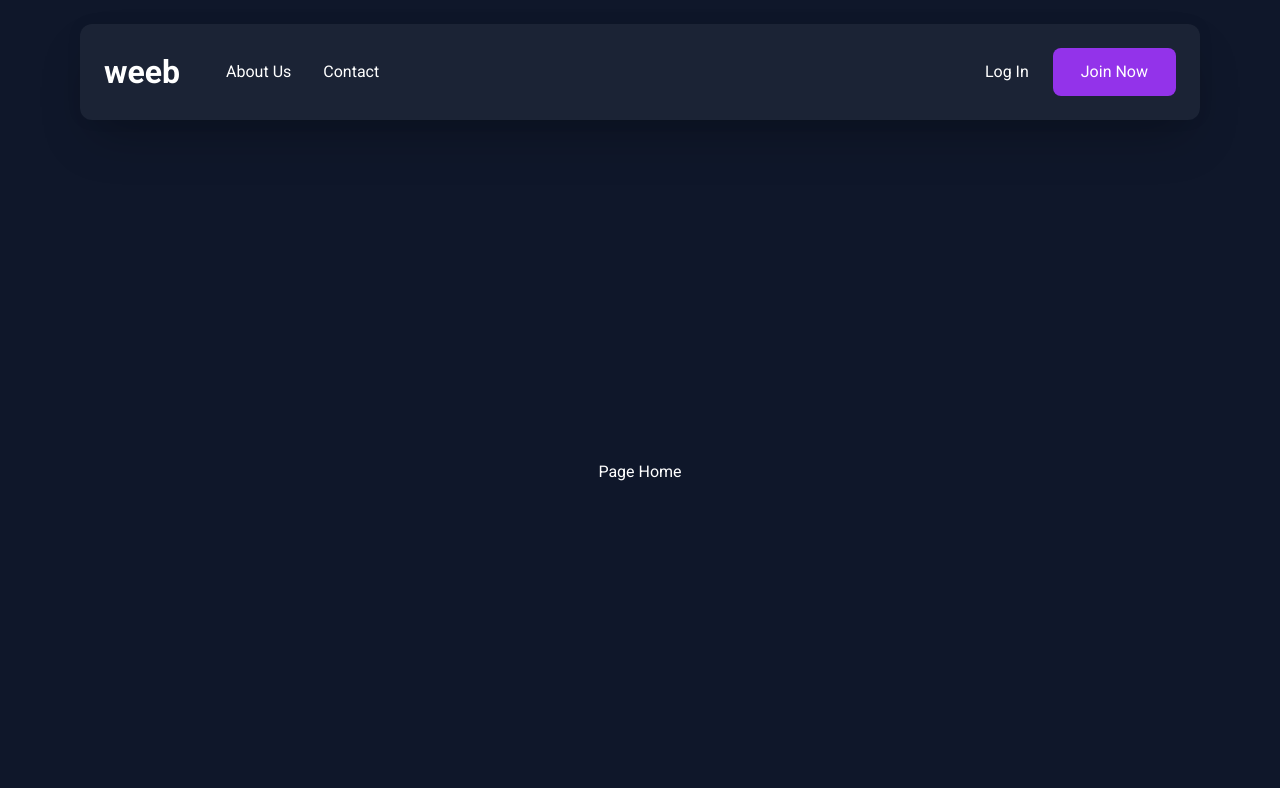
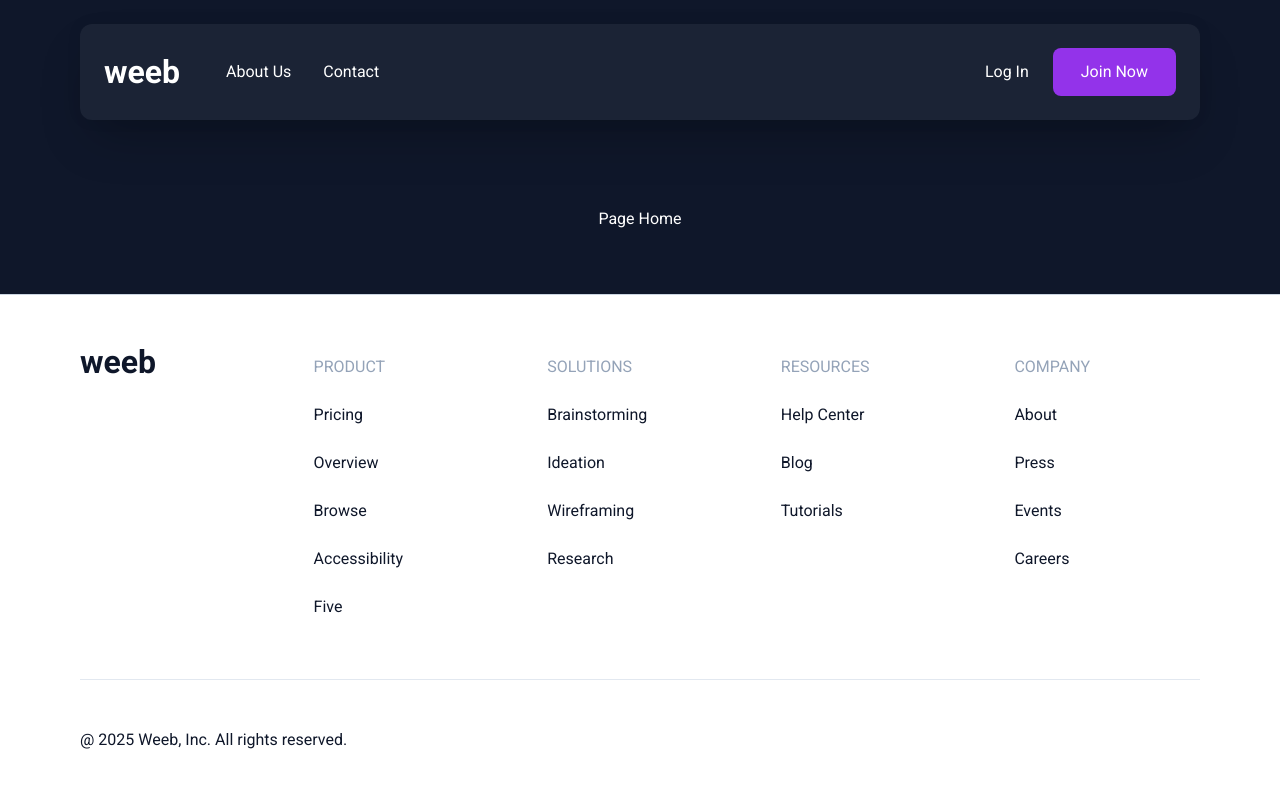
Before and after one commit to gaellerem/weeb_gaelle_reminiac, a React (Vite) app: page / in a window 1280 px wide. Shown: the top 788 px of the page. Built offline with nearby package versions, Linux system fonts and the light colour scheme; some icons are missing.

Commit message:
feat(home): add complete footer with columns, brand and social icons (#1)

```diff
--- a/package.json
+++ b/package.json
@@ -10,6 +10,7 @@
     "preview": "vite preview"
   },
   "dependencies": {
+    "jam-icons": "^2.0.0",
     "react": "^19.2.0",
     "react-dom": "^19.2.0",
     "react-router-dom": "^7.12.0"
--- a/src/components/Navbar.tsx
+++ b/src/components/Navbar.tsx
@@ -5,14 +5,14 @@ export default function Navbar() {
     <nav className="py-24 px-80">
         <div className="flex justify-between items-center p-24 shadow-nav rounded-xl bg-white-5">
             <div className="flex items-center gap-38">
-                <span className="text-3xl font-bold">weeb</span>
+                <Link to="/" className="brand">weeb</Link>
                 <div className="flex items-center gap-16">
-                    <Link to="/" className="navlink">About Us</Link>
-                    <Link to="/" className="navlink">Contact</Link>
+                    <Link to="/" className="navlink hover_secondary">About Us</Link>
+                    <Link to="/" className="navlink hover_secondary">Contact</Link>
                 </div>
             </div>
             <div className="flex items-center gap-16">
-                <Link to="/" className="navlink">Log In</Link>
+                <Link to="/" className="navlink hover_secondary">Log In</Link>
                 <Link to="/" className="secondary_button py-12 px-28">Join Now</Link>
             </div>
         </div>
--- /dev/null
+++ b/src/components/footer/Footer.tsx
@@ -0,0 +1,28 @@
+import { Link } from "react-router-dom";
+import FooterColumn from "./FooterColumn";
+
+export default function Footer() {
+  return (
+    <footer className="px-80 bg-white text-primary border-t border-t-bluegray-300">
+        <div className="flex gap-48 border-b border-b-bluegray-200 py-48">
+            <div className="w-full">
+                <Link to="/" className="brand block w-fit">weeb</Link>
+            </div>
+            <FooterColumn title="PRODUCT" links={["Pricing", "Overview", "Browse", "Accessibility", "Five"]}/>
+            <FooterColumn title="SOLUTIONS" links={["Brainstorming", "Ideation", "Wireframing", "Research"]}/>
+            <FooterColumn title="RESOURCES" links={["Help Center", "Blog", "Tutorials"]}/>
+            <FooterColumn title="COMPANY" links={["About", "Press", "Events", "Careers"]}/>
+        </div>
+        <div className="flex gap-48 items-center py-48">
+            <span className="w-full">@ 2025 Weeb, Inc. All rights reserved.</span>
+            <div className="flex gap-16">
+                <a href="#" className="footer_social_icon"><i className="jam jam-youtube" /></a>
+                <a href="#" className="footer_social_icon"><i className="jam jam-facebook" /></a>
+                <a href="#" className="footer_social_icon"><i className="jam jam-twitter" /></a>
+                <a href="#" className="footer_social_icon"><i className="jam jam-instagram" /></a>
+                <a href="#" className="footer_social_icon"><i className="jam jam-linkedin" /></a>
+            </div>
+        </div>
+    </footer>
+  )
+}
--- /dev/null
+++ b/src/components/footer/FooterColumn.tsx
@@ -0,0 +1,26 @@
+type FooterColumnProps = {
+  title?: string
+  links: string[]
+}
+
+export default function FooterColumn({ title, links }: FooterColumnProps) {
+    return (
+        <div className="flex flex-col w-full">
+            {title && (
+                <span className="text-bluegray-400 py-12">
+                    {title}
+                </span>
+            )}
+
+            <ul className="flex flex-col">
+                {links.map((link, index) => (
+                <li key={index} className="py-12">
+                    <a href="#" className="hover_secondary">
+                        {link}
+                    </a>
+                </li>
+                ))}
+            </ul>
+        </div>
+    )
+}
--- a/src/pages/Home.tsx
+++ b/src/pages/Home.tsx
@@ -1,11 +1,14 @@
 import Navbar from "../components/Navbar"
+import Footer from "../components/footer/Footer"
+
 export default function Home() {
   return (
     <div className="min-h-screen flex flex-col bg-primary text-white">
-      <Navbar />
-      <div className="grow flex items-center justify-center">
-        Page Home
-      </div>
+        <Navbar />
+        <div className="grow flex items-center justify-center">
+            Page Home
+        </div>
+        <Footer />
     </div>
   )
 }
--- a/src/styles/globals.css
+++ b/src/styles/globals.css
@@ -4,6 +4,10 @@
   --color-primary: #0F172A;
   --color-secondary: #9333EA;
   --color-white-5: rgba(255, 255, 255, 0.05);
+  --color-bluegray-200: #E2E8F0;
+  --color-bluegray-300: #CBD5E1;
+  --color-bluegray-400: #94A3B8;
+
 
   --font-sans: "Roboto", sans-serif;
   --text-3xl: 2rem; /* 32px */
@@ -14,7 +18,9 @@
   --spacing-24: 1.5rem; /* 24px */
   --spacing-28: 1.75rem; /* 28px */
   --spacing-38: 2.375rem; /* 38px */
+  --spacing-48: 3rem; /* 48px */
   --spacing-80: 5rem; /* 80px */
+  --spacing-1048: 65rem; /* 1048px */
 
   --border-radius-xl: 1.25rem; /* 20px */
 
@@ -23,14 +29,37 @@
     0 25px 50px -12px rgba(0, 0, 0, 0.25);
 }
 
+@layer base {
+  :focus-visible {
+    outline: 2px solid var(--color-secondary);
+    outline-offset: 2px;
+  }
+}
+
 body {
   @apply bg-primary text-white font-sans;
 }
 
+a {
+    @apply rounded-sm;
+}
+
+.hover_secondary {
+    @apply hover:text-secondary transition;
+}
+
+.brand {
+    @apply text-3xl font-bold transition-transform duration-200 hover:scale-110;
+}
+
 .navlink {
-    @apply px-8 py-12 hover:text-secondary transition;
+    @apply px-8 py-12 rounded-xl;
 }
 
 .secondary_button {
-    @apply bg-secondary text-white rounded-lg hover:bg-secondary/70 transition;
+    @apply bg-secondary text-white rounded-lg hover:bg-secondary/70 transition ;
 }
+
+.footer_social_icon {
+    @apply text-2xl transition-transform duration-200 hover:scale-120 hover:text-secondary;
+}
```
Also changed, not shown: src/main.tsx (+4 -3 lines), 1 other file (tests, documents, lock files or other folders).
